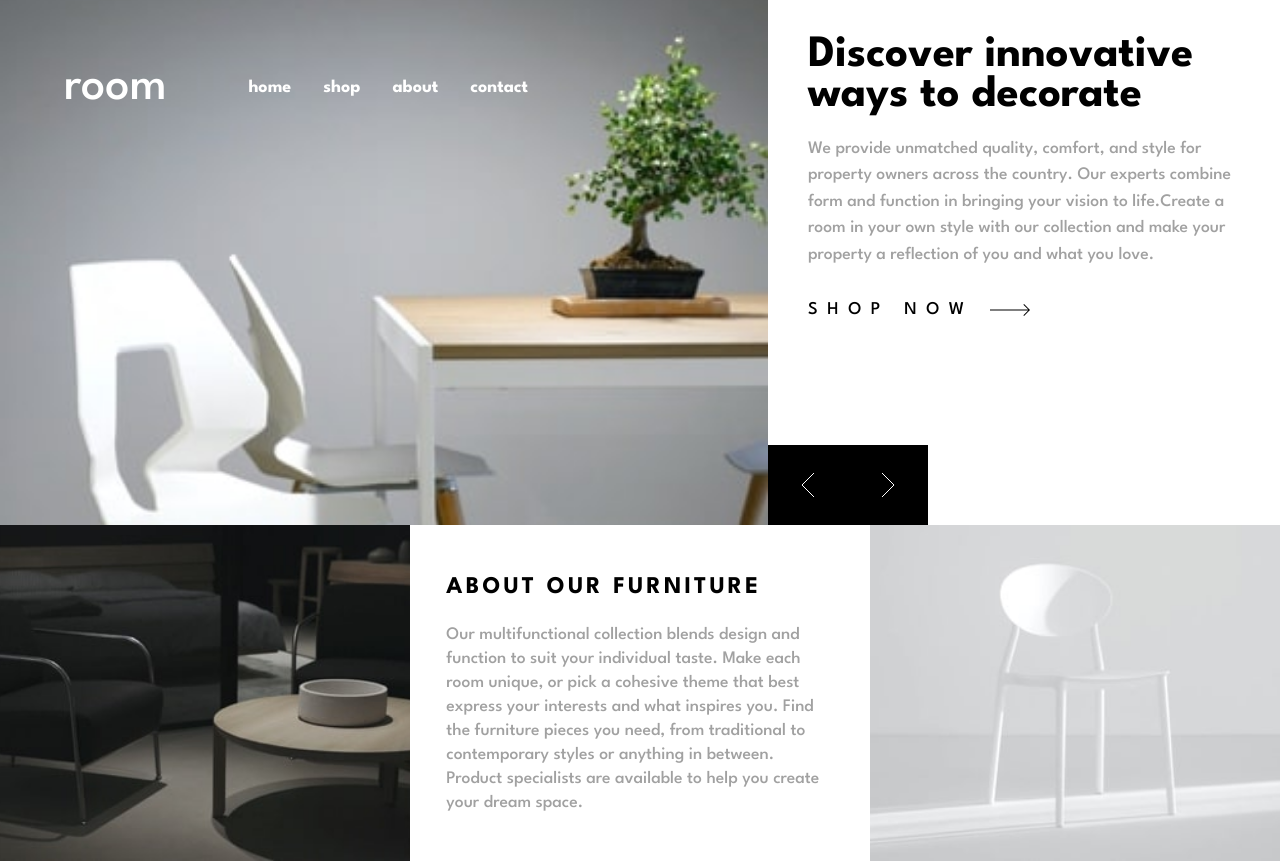
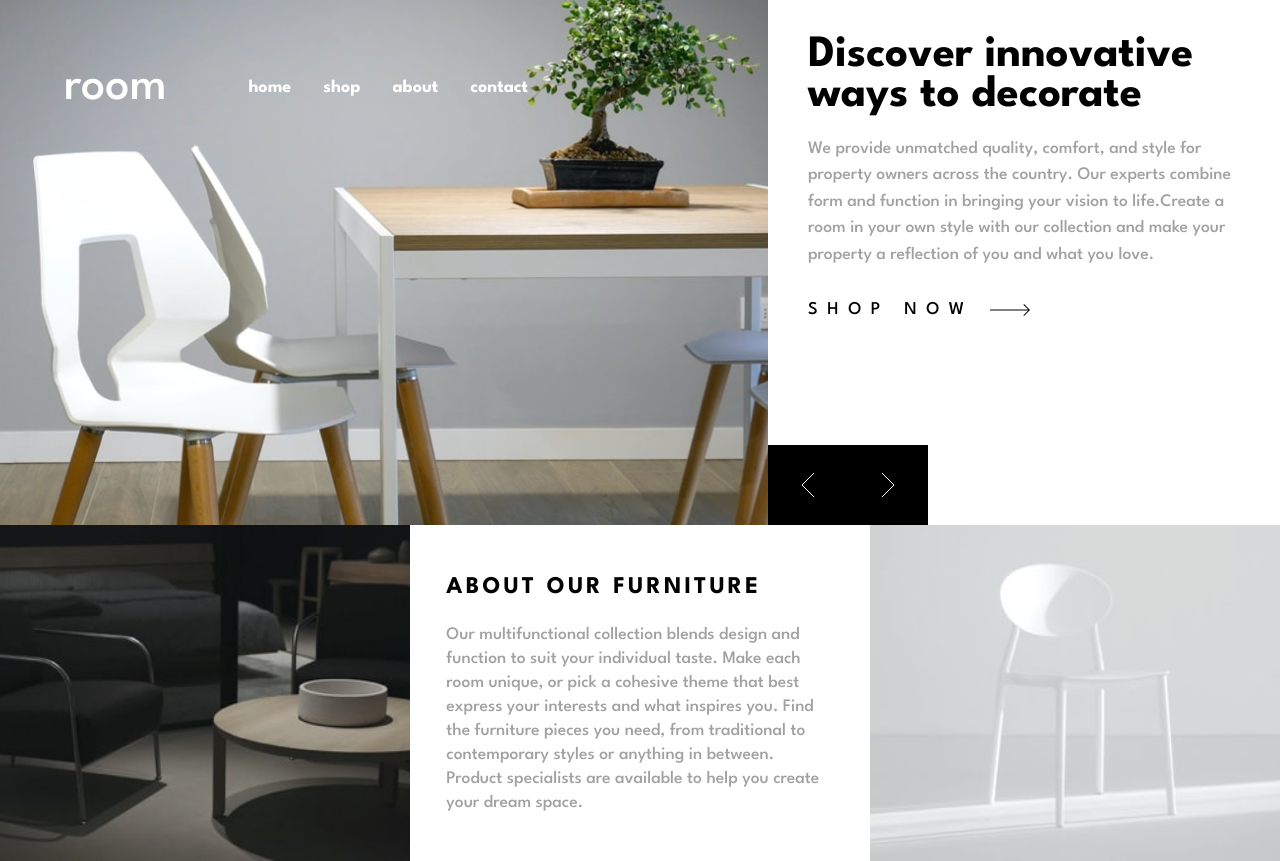
Before and after one commit to wuzgood98/room-homepage-master, a React (Vite) app: page / in a window 1280 px wide. Built offline with nearby package versions, Linux system fonts and the light colour scheme.

Commit message:
Add picture element to handle image responsiveness

```diff
--- a/src/components/GalleryCard.jsx
+++ b/src/components/GalleryCard.jsx
@@ -71,8 +71,10 @@ const GalleryCard = ({ mobileImg, desktopImg, title, content, action, setIndex,
         </button>
         <h1 className='absolute top-8 left-0 right-0 mx-auto font-semibold text-3xl tracking-wide text-white lowercase justify-self-start w-max md:hidden'>room</h1>
 
-
-        <img src={mobileImg || tempImg} alt="" className='w-full object-cover h-full' />
+        <picture>
+          <source srcSet={desktopImg} media='(min-width: 640px)' />
+          <img src={mobileImg || tempImg} alt={title} className='w-full object-cover h-full' />
+        </picture>
 
         {/* desktop navigation */}
         <header className="absolute hidden items-center justify-between w-[29rem] top-16 left-16 md:flex">
```
